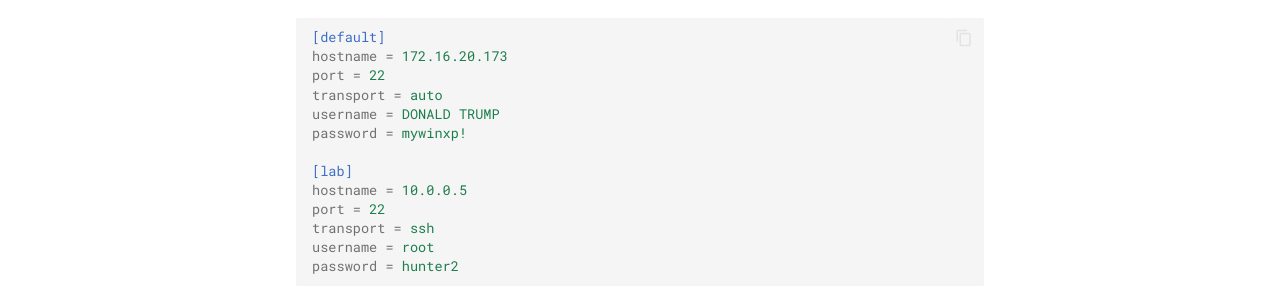
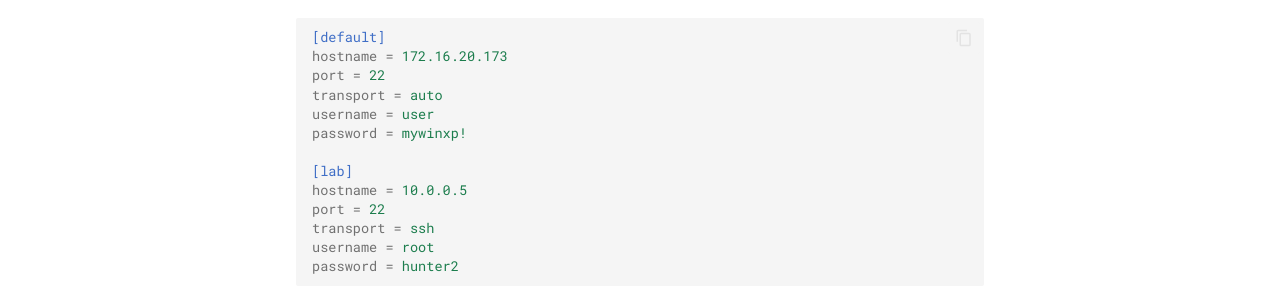
Before and after one commit to nficano/xpctl, an MkDocs documentation site: the page built from docs/cli.md, in a window 1280 px wide and 900 px high. Shown: the part 433-732 px from the top of the window. Built offline with MkDocs 1.6.1 and Material for MkDocs 9.7.7, drawn with Linux system fonts in a browser that asks for light colours; comment, search, counter and statistics services are not loaded.

Commit message:
Update CLI documentation and test cases to use generic username
- Changed the username in `cli.md`  to "user" for improved clarity and security.
- Updated test cases in `test_configure.py` to reflect the new username, ensuring consistency across documentation and tests.

```diff
--- a/docs/cli.md
+++ b/docs/cli.md
@@ -18,7 +18,7 @@ Profiles are stored in `~/.xpcli/config` using a simple INI format:
 hostname = 172.16.20.173
 port = 22
 transport = auto
-username = DONALD TRUMP
+username = user
 password = mywinxp!
 
 [lab]
```
Also changed, not shown: 1 other file.
